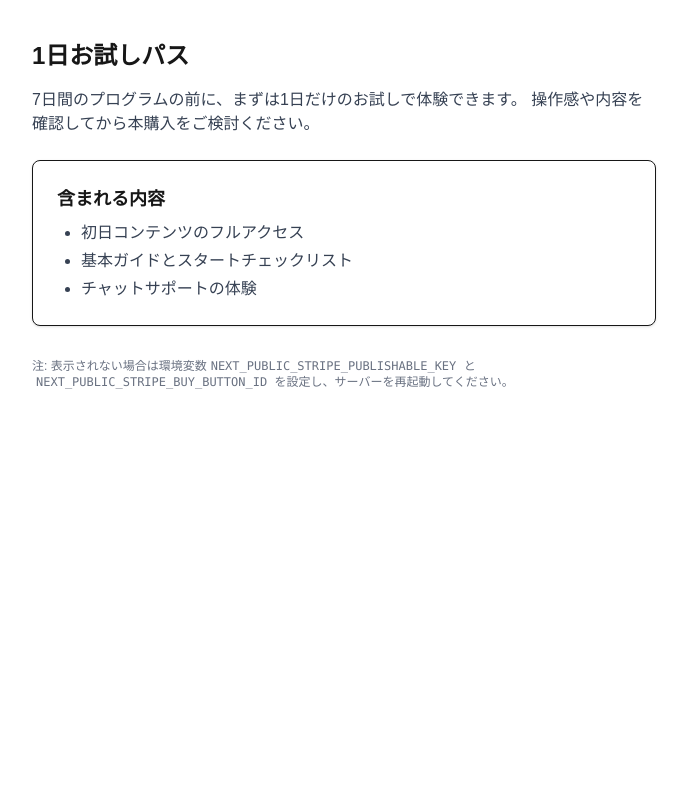
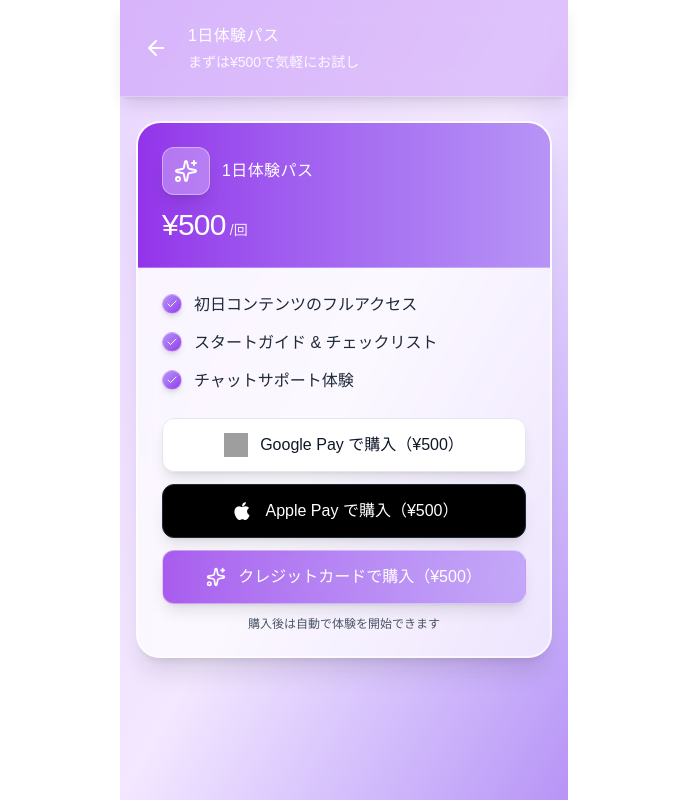
Before and after one commit to tsukasa829/d2d, a Next.js app: page /product/1daypass in a window 1280 px wide. Shown: the whole page, without its empty margins (296-983 px from the left). Built offline with nearby package versions, Linux system fonts and the light colour scheme; no server answers; grey boxes are pictures that could not be loaded.

Commit message:
1daypass: デザイン刷新OS別表示（Google/Apple/カード）、全ボタンを NEXT_PUBLIC_STRIPE_1DAYPASS_PAYMENT_URL に統一、Googleロゴを公式CDNに変更

```diff
--- a/app/product/1daypass/page.tsx
+++ b/app/product/1daypass/page.tsx
@@ -1,37 +1,119 @@
 "use client";
-import StripeBuyButton from '@/components/stripe/StripeBuyButton';
-import { useSessionStore } from '@/lib/stores/sessionStore';
+import Link from 'next/link';
+import { useRouter } from 'next/navigation';
+import { ArrowLeft, Check, Sparkles } from 'lucide-react';
+import { useState, useEffect } from 'react';
+// StripeのBuy Buttonは使用しないデザインに統一
 
 export default function OneDayPassPage() {
-  const { user } = useSessionStore();
+  const router = useRouter();
+  const paymentUrl = process.env.NEXT_PUBLIC_STRIPE_1DAYPASS_PAYMENT_URL;
+
+  const [isAndroid, setIsAndroid] = useState(false);
+  const [isIOS, setIsIOS] = useState(false);
+
+  useEffect(() => {
+    const ua = navigator.userAgent.toLowerCase();
+    setIsAndroid(ua.includes('android'));
+    setIsIOS(/iphone|ipad|ipod/.test(ua));
+  }, []);
 
   return (
-    <div className="min-h-[100svh] bg-white">
-      <div className="mx-auto max-w-2xl px-6 py-10">
-      <h1 className="text-2xl font-bold mb-4">1日お試しパス</h1>
-      <p className="text-gray-700 mb-6">
-        7日間のプログラムの前に、まずは1日だけのお試しで体験できます。
-        操作感や内容を確認してから本購入をご検討ください。
-      </p>
-
-      <div className="rounded-lg border bg-white p-6 shadow-sm mb-8">
-        <h2 className="text-lg font-semibold mb-2">含まれる内容</h2>
-        <ul className="list-disc pl-6 text-gray-700 space-y-1">
-          <li>初日コンテンツのフルアクセス</li>
-          <li>基本ガイドとスタートチェックリスト</li>
-          <li>チャットサポートの体験</li>
-        </ul>
+    <div className="min-h-screen max-w-md mx-auto bg-gradient-to-br from-[#E9D5FF] via-purple-100 to-[#B794F6]">
+      <div className="bg-[#9333EA]/20 backdrop-blur-md border-b border-white/30 text-white px-4 py-6 shadow-lg">
+        <div className="flex items-center gap-3">
+          <button onClick={() => router.back()} className="p-2 hover:bg-white/20 rounded-lg transition-colors">
+            <ArrowLeft className="w-6 h-6" />
+          </button>
+          <div>
+            <h1 className="tracking-wide">1日体験パス</h1>
+            <p className="text-white/90 text-sm mt-1">まずは¥500で気軽にお試し</p>
+          </div>
+        </div>
       </div>
 
-      <div className="mb-6">
-        <StripeBuyButton clientReferenceId={user?.sessionId} />
-      </div>
+      <div className="px-4 py-6">
+        <div className="bg-white/70 backdrop-blur-md rounded-3xl shadow-xl overflow-hidden border-2 border-white/60">
+          <div className="bg-gradient-to-r from-[#9333EA] to-[#B794F6] text-white px-6 py-6 border-b border-white/30">
+            <div className="flex items-center gap-3 mb-3">
+              <div className="w-12 h-12 bg-white/30 backdrop-blur-md border border-white/40 rounded-xl flex items-center justify-center shadow-lg">
+                <Sparkles className="w-6 h-6" />
+              </div>
+              <div>
+                <h3 className="tracking-wide">1日体験パス</h3>
+              </div>
+            </div>
+            <div className="flex items-baseline gap-1">
+              <span className="text-3xl tracking-tight">¥500</span>
+              <span className="text-white/90 text-sm">/回</span>
+            </div>
+          </div>
 
-      <p className="text-xs text-gray-500">
-        注: 表示されない場合は環境変数
-        <code className="mx-1">NEXT_PUBLIC_STRIPE_PUBLISHABLE_KEY</code> と
-        <code className="mx-1">NEXT_PUBLIC_STRIPE_BUY_BUTTON_ID</code> を設定し、サーバーを再起動してください。
-      </p>
+          <div className="px-6 py-6">
+            <ul className="space-y-3">
+              {[
+                '初日コンテンツのフルアクセス',
+                'スタートガイド & チェックリスト',
+                'チャットサポート体験',
+              ].map((feature, i) => (
+                <li key={i} className="flex items-start gap-3">
+                  <div className="flex-shrink-0 w-5 h-5 bg-gradient-to-br from-[#B794F6] to-[#9333EA] rounded-full flex items-center justify-center mt-0.5 shadow-md border border-white/40">
+                    <Check className="w-3 h-3 text-white" />
+                  </div>
+                  <span className="text-gray-800 leading-relaxed">{feature}</span>
+                </li>
+              ))}
+            </ul>
+
+            <div className="mt-6 flex flex-col items-stretch gap-3 w-full">
+              {paymentUrl ? (
+                <>
+                  {/* Android/PC: Google Pay */}
+                  {(isAndroid || (!isAndroid && !isIOS)) && (
+                    <Link
+                      href={paymentUrl}
+                      className="flex items-center justify-center gap-3 px-6 py-3.5 rounded-xl transition-all backdrop-blur-md border shadow-lg bg-white text-gray-900 hover:shadow-xl hover:scale-[1.02] border-gray-200"
+                    >
+                      <img src="https://fonts.gstatic.com/s/i/productlogos/googleg/v6/24px.svg" alt="Google" className="w-6 h-6" />
+                      <span className="font-medium">Google Pay で購入（¥500）</span>
+                    </Link>
+                  )}
+
+                  {/* iOS/PC: Apple Pay */}
+                  {(isIOS || (!isAndroid && !isIOS)) && (
+                    <Link
+                      href={paymentUrl}
+                      className="flex items-center justify-center gap-3 px-6 py-3.5 rounded-xl transition-all backdrop-blur-md border shadow-lg bg-black text-white hover:shadow-xl hover:scale-[1.02] border-gray-800"
+                    >
+                      <svg className="w-6 h-6" viewBox="0 0 24 24" fill="currentColor">
+                        <path d="M17.05 20.28c-.98.95-2.05.88-3.08.4-1.09-.5-2.08-.48-3.24 0-1.44.62-2.2.44-3.06-.4C2.79 15.25 3.51 7.59 9.05 7.31c1.35.07 2.29.74 3.08.8 1.18-.24 2.31-.93 3.57-.84 1.51.12 2.65.72 3.4 1.8-3.12 1.87-2.38 5.98.48 7.13-.57 1.5-1.31 2.99-2.54 4.09l.01-.01zM12.03 7.25c-.15-2.23 1.66-4.07 3.74-4.25.29 2.58-2.34 4.5-3.74 4.25z"/>
+                      </svg>
+                      <span className="font-medium">Apple Pay で購入（¥500）</span>
+                    </Link>
+                  )}
+
+                  {/* すべてのデバイス: クレジットカード */}
+                  <Link
+                    href={paymentUrl}
+                    className="flex items-center justify-center gap-3 px-6 py-3.5 rounded-xl transition-all backdrop-blur-md border shadow-lg bg-gradient-to-r from-[#9333EA]/80 to-[#B794F6]/80 text-white hover:shadow-xl hover:scale-[1.02] border-white/40"
+                  >
+                    <Sparkles className="w-5 h-5" />
+                    <span className="font-medium">クレジットカードで購入（¥500）</span>
+                  </Link>
+                </>
+              ) : (
+                <button
+                  disabled
+                  className="px-8 py-3 rounded-xl border shadow-lg bg-white/60 text-[#9333EA] border-white/60 cursor-not-allowed"
+                >
+                  準備中（決済リンク未設定）
+                </button>
+              )}
+
+              <p className="text-xs text-gray-600 text-center">購入後は自動で体験を開始できます</p>
+            </div>
+          </div>
+        </div>
       </div>
     </div>
   );
```
